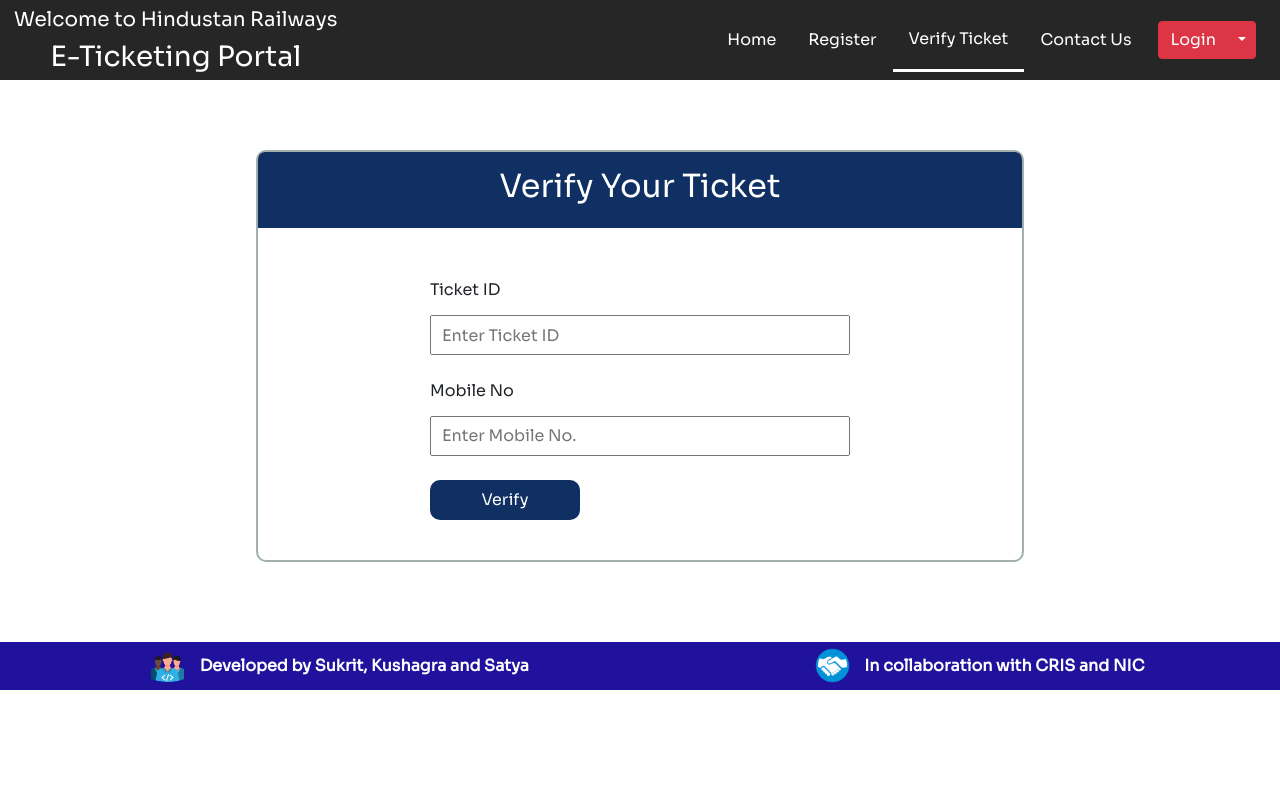
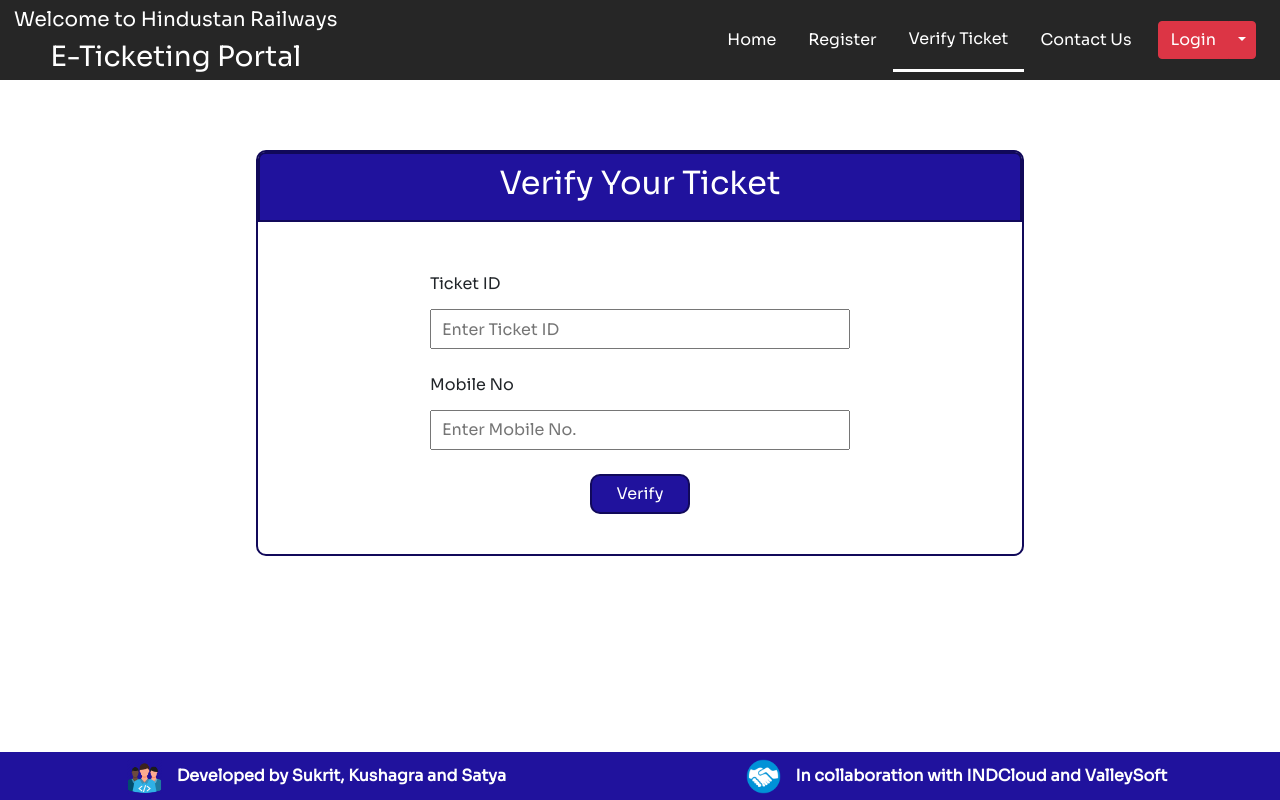
Before and after one commit to SukritBhatt/DBMS_Project, a React (Create React App) app in the folder client/: page /verify-ticket in a window 1280 px wide. Built offline with nearby package versions, Linux system fonts and the light colour scheme.

Commit message:
-unified frontend

```diff
--- a/client/src/components/ContactTable/ContactTableElements.js
+++ b/client/src/components/ContactTable/ContactTableElements.js
@@ -21,7 +21,7 @@
     background-size: cover;
     display: flex;
     align-items: center;
-    padding: 5vh 0 5vh 0;
+    padding: 5vh 0 2vh 0;
     flex-direction: column;
     margin: auto;
     width: 80%;
@@ -48,12 +48,12 @@
 `;
 
 export const Heading = styled.div`
-    background: #102f63;
+    background: #20129d;
     align-items: center;
-    border-radius:7px 7px 0px 0px;
-    border: 5px solid #102f63;
+    border-radius: 8px 8px 0px 0px;
+    border: 2px solid #11095a;
     justify-content: center;
-    padding: 10px 0px 10px 0px;
+    padding: 5px 0px 0 0px;
     margin: auto;
     width: 100%;
 `;
--- a/client/src/components/DeveloperSign/DevSignElements.js
+++ b/client/src/components/DeveloperSign/DevSignElements.js
@@ -3,13 +3,13 @@
 export const Container = styled.div`
     background-color: #20129d;
     display: flex;
-    valign: middle;
-    align-items: flex-start;
     justify-content: space-between;
     flex-direction: row;
+    position: fixed;
+    bottom: 0;
+    height: 6vh;
     margin: auto;
-    height: 6vh;
-    width: auto;
+    width: 100%;
 `;
 
 export const Text = styled.div`
@@ -17,7 +17,6 @@
     color: white;
     font-weight: 600;
     align-items: center;
-    padding: 0px 0px 0px 0px;
     margin: auto;
 `;
 
--- a/client/src/components/DeveloperSign/index.js
+++ b/client/src/components/DeveloperSign/index.js
@@ -16,7 +16,7 @@
                 </Text>
                 <Text>
                     <Logo src={`sponsor.jpg`}/>
-                    In collaboration with CRIS and NIC
+                    In collaboration with INDCloud and ValleySoft
                 </Text>
             </Container>
         )
--- a/client/src/components/FindCard/FindCardElements.js
+++ b/client/src/components/FindCard/FindCardElements.js
@@ -69,17 +69,6 @@
     font-size: 16px;
 `; */
 
-export const Heading = styled.div`
-    background: #102f63;
-    align-items: center;
-    border-radius:7px 7px 0px 0px;
-    border: 5px solid #102f63;
-    justify-content: center;
-    padding: 10px 0px 10px 0px;
-    margin: auto;
-    width: 100%;
-`;
-
 export const Table = styled.table`
     width: 100%;
     background: #fff;
@@ -91,11 +80,11 @@
 `;
 
 export const Button = styled.button`
-    background: #102f63;
+    background: #20129d;
     color: white;
     width: 90%;
     height: 40px;
     cursor: pointer;
     border-radius:10px 10px 10px 10px;
-    border: 2px solid #102f63;
+    border: 3px solid #11095a;
 `;
--- a/client/src/components/LoginForm/LoginFormElements.js
+++ b/client/src/components/LoginForm/LoginFormElements.js
@@ -6,8 +6,8 @@
     background: #fff;
     display: flex;
     align-items: center;
-    margin-top: 30px;
-    margin-bottom: 30px;
+    margin-top: 10vh;
+    margin-bottom: auto;
     margin-left: auto;
     margin-right: auto;
     justify-content: space-between;
@@ -38,15 +38,15 @@
     padding: 10px 20px 10px 20px;
     @media (max-width: 768px) {
         flex-direction: column;
-        //width: 80%;
+        width: 80%;
     }
 `;
 
 export const Heading = styled.div`
-    background: #1c0bb2;
+    background: #20129d;
     align-items: center;
     border-radius: 8px 8px 0px 0px;
-    border: 4px solid #11095a;
+    border: 3px solid #11095a;
     justify-content: center;
     padding: 5px;
     margin: auto;
@@ -54,7 +54,7 @@
 `;
 
 export const Button = styled.button`
-    background: #1c0bb2;
+    background: #20129d;
     color: white;
     width: 100%;
     max-width: 150px;
@@ -65,7 +65,9 @@
     cursor: pointer;
     border-radius:10px 10px 10px 10px;
     border: 2px solid #11095a;
-
+    &:hover{
+        background: #3399ff;
+    }
 `;
 
 export const Form = styled.form`
@@ -83,7 +85,7 @@
 `;
 
 export const NavLink = styled(Link)`
-    color: #0099ff;
+    color: #20129d;
     display: flex;
     align-items: center;
     text-decoration: none;
--- a/client/src/components/LoginForm/index.js
+++ b/client/src/components/LoginForm/index.js
@@ -39,9 +39,6 @@
                 margin: "0",
                 borderStyle: "none",
                 height: "1vw",
-            },
-            styledev: {
-                float: "bottom",
             },
         }
 
@@ -144,7 +141,7 @@
                         </Form>
                     </Container>
                 </div>
-                <DeveloperSign style={this.state.styledev}/>
+                <DeveloperSign/>
             </div>
         )
     }
--- a/client/src/components/RegistrationForm/RegistrationFormElements.js
+++ b/client/src/components/RegistrationForm/RegistrationFormElements.js
@@ -43,10 +43,10 @@
 `;
 
 export const Heading = styled.div`
-    background: #1c0bb2;
+    background: #20129d;
     align-items: center;
     border-radius: 8px 8px 0px 0px;
-    border: 4px solid #11095a;
+    border: 2px solid #11095a;
     justify-content: center;
     padding: 10px;
     margin: auto;
@@ -68,7 +68,7 @@
 `;
 
 export const NavLink = styled(Link)`
-    color: #0099ff;
+    color: #20129d;
     display: flex;
     text-decoration: none;
     padding: 10px 0px 0px 0px;
@@ -77,7 +77,7 @@
 `;
 
 export const Button = styled.button`
-    background: #1c0bb2;
+    background: #20129d;
     color: white;
     width: 100%;
     max-width: 150px;
@@ -87,7 +87,10 @@
     }
     cursor: pointer;
     border-radius:10px 10px 10px 10px;
-    border: 3px solid #11095a;
+    border: 2px solid #11095a;
+    &:hover{
+        background: #3399ff;
+    }
 `;
 
 export const ButtonAndNavLinkBox = styled.div`
--- a/client/src/components/TicketVerification/TicketVerificationElements.js
+++ b/client/src/components/TicketVerification/TicketVerificationElements.js
@@ -5,17 +5,13 @@
     background: #fff;
     display: flex;
     align-items: center;
-
     margin-top: ${({ message }) => (message != "" ? '70px' : '150px')};
-
     margin-bottom: auto;
     margin-left: auto;
     margin-right: auto;
     justify-content: space-between;
-
     border-radius:10px 10px 10px 10px;
-    border: 2px solid #a4b0af;
-
+    border: 2px solid #11095a;
     flex-direction: column;
     width: 60%;
     @media (max-width: 768px) {
@@ -23,7 +19,6 @@
         width: 80%;
     }
 `;
-
 
 export const MessageBox = styled.div`
     background: ${({ message }) => (message == "The Ticket is Valid" ? '#9de371' : '#fc5353')};
@@ -35,25 +30,23 @@
     margin-left: auto;
     margin-right: auto;
     justify-content: center;
-
     border-radius:5px 5px 5px 5px;
     border: 2px solid transparent;
-
     flex-direction: column;
     width: fit-content;
     padding: 10px 20px 10px 20px;
     @media (max-width: 768px) {
         flex-direction: column;
-        //width: 80%;
+        width: 80%;
     }
 `;
 
 
 export const Heading = styled.div`
-    background: #102f63;
+    background: #20129d;
     align-items: center;
     border-radius:7px 7px 0px 0px;
-    border: 5px solid #102f63;
+    border: 2px solid #11095a;
     justify-content: center;
     padding: 10px 0px 10px 0px;
     margin: auto;
@@ -61,19 +54,21 @@
 `;
 
 export const Button = styled.button`
-    background: #102f63;
+    background: #20129d;
     color: white;
-    width: 100%;
     max-width: 150px;
+    justify-content: center;
     height: 40px;
     @media (max-width: 768px) {
         width: 35%;
     }
     cursor: pointer;
     border-radius:10px 10px 10px 10px;
-    border: 2px solid #102f63;
+    border: 2px solid #11095a;
     align-items: center;
-
+    &:hover{
+        background: #3399ff;
+    }
 `;
 
 export const Form = styled.form`
@@ -84,8 +79,6 @@
     flex-direction: column;
     margin: auto;
     width: 55%;
-
-
     @media (max-width: 768px) {
         flex-direction: column;
         width: 70%;
@@ -93,7 +86,7 @@
 `;
 
 export const NavLink = styled(Link)`
-    color: #0099ff;
+    color: #20129d;
     display: flex;
     align-items: center;
     text-decoration: none;
--- a/client/src/components/TicketVerification/index.js
+++ b/client/src/components/TicketVerification/index.js
@@ -31,7 +31,11 @@
                 margin: "0",
                 borderStyle: "none",
                 height: "1vw",
-            }
+            },
+            stylebutt: {
+                align: "center",
+                margin: "0 38%",
+            },
         }
 
         this.setTicketID = this.setTicketID.bind(this);
@@ -92,7 +96,7 @@
                     <input style={this.state.styleInput} onChange={(e) => { this.setMobileNo(e.target.value) }} type="number" placeholder="Enter Mobile No." />
                     <br></br>
 
-                    <Button onClick={this.verifyPressed}>Verify</Button>
+                    <Button onClick={this.verifyPressed} style={this.state.stylebutt}>Verify</Button>
 
                 </Form>
                 </Container >
--- a/client/src/pagesUser/contactus.js
+++ b/client/src/pagesUser/contactus.js
@@ -2,6 +2,7 @@
 import ContactTable from '../components/ContactTable'
 import Navbar from '../components/Navbar'
 import Sidebar from '../components/Sidebar'
+import DeveloperSign from '../components/DeveloperSign'
 
 export default class ContactUs extends Component {
 
@@ -23,10 +24,13 @@
 
     render() {
         return (
-            <div style={this.state.style}>
-                <Sidebar isSidebarOpen={this.state.isSidebarOpen} toggleSidebar={this.toggleSidebar} />
-                <Navbar toggleSidebar={this.toggleSidebar} />
-                <ContactTable />
+            <div>
+                <div>
+                    <Sidebar isSidebarOpen={this.state.isSidebarOpen} toggleSidebar={this.toggleSidebar} />
+                    <Navbar toggleSidebar={this.toggleSidebar} />
+                    <ContactTable />
+                </div>
+                <DeveloperSign />
             </div>
         )
     }
--- a/client/src/pagesUser/verifyticket-user.js
+++ b/client/src/pagesUser/verifyticket-user.js
@@ -1,6 +1,7 @@
 import React, { Component } from 'react'
 import NavbarUser from '../components/NavbarUser'
 import SidebarUser from '../components/SidebarUser'
+import DeveloperSign from '../components/DeveloperSign'
 import TicketVerification from '../components/TicketVerification';
 
 export default class VerifyTicket extends Component {
@@ -36,10 +37,13 @@
 
     render() {
         return (
-            <div style={this.state.style}>
-                <SidebarUser isSidebarOpen={this.state.isSidebarOpen} toggleSidebar={this.toggleSidebar}  setPassengerMail={this.props.setPassengerMail} passengerMail={this.props.passengerMail} />
-                <NavbarUser toggleSidebar={this.toggleSidebar} setPassengerMail={this.props.setPassengerMail} passengerMail={this.props.passengerMail}  />
-                <TicketVerification message={this.state.message} setMessage={this.setMessage} />
+            <div>
+                <div style={this.state.style}>
+                    <SidebarUser isSidebarOpen={this.state.isSidebarOpen} toggleSidebar={this.toggleSidebar}  setPassengerMail={this.props.setPassengerMail} passengerMail={this.props.passengerMail} />
+                    <NavbarUser toggleSidebar={this.toggleSidebar} setPassengerMail={this.props.setPassengerMail} passengerMail={this.props.passengerMail}  />
+                    <TicketVerification message={this.state.message} setMessage={this.setMessage} />
+                </div>
+                <DeveloperSign />
             </div>
         )
     }
```
